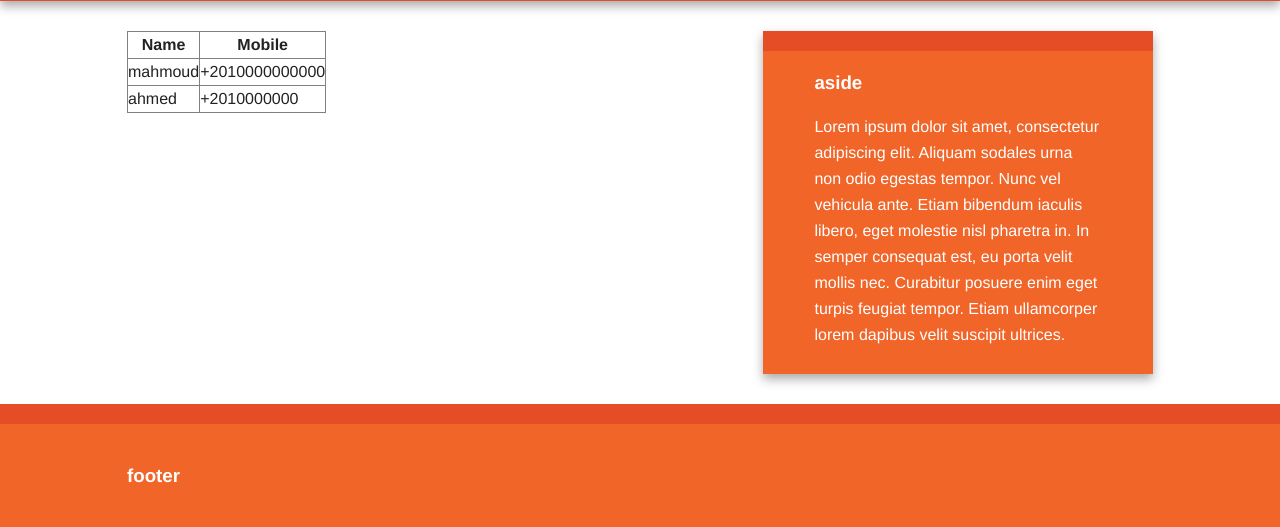
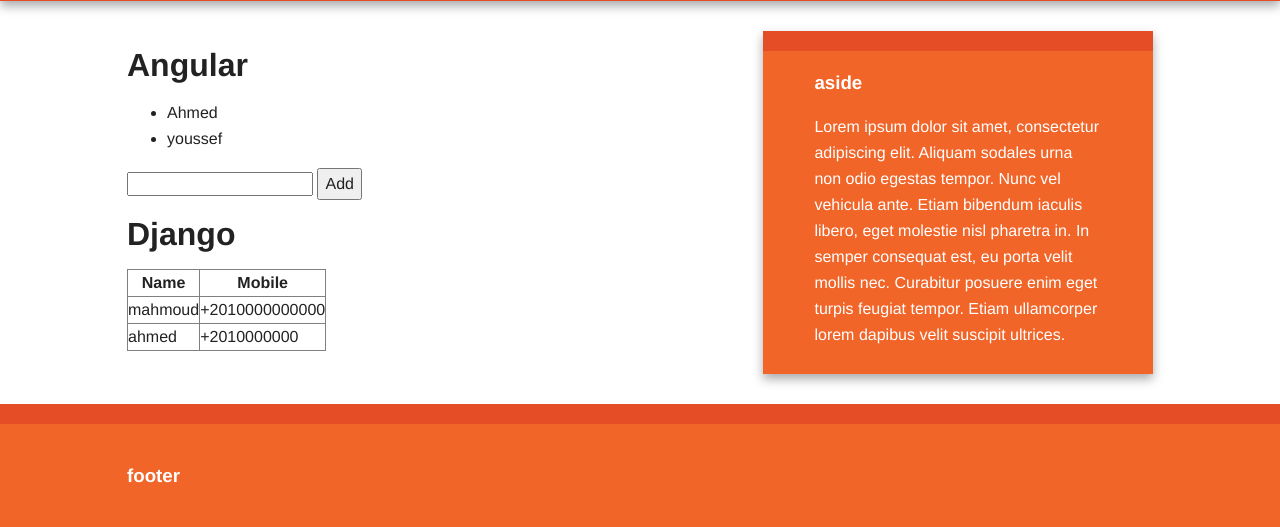
Before and after one commit to mahmoudaboalnaga/website_hotel_system, a Django app: page /reservation/displaycustomers in a window 1280 px wide. Shown: the part 95-622 px from the top of the page. Run offline with Django 3.2, Linux system fonts and the light colour scheme; data comes from the database, SQL or seed files in the repository; some libraries are stand-ins or nearby versions.

Commit message:
ad customer angular code to customer.html

```diff
--- a/templates/reservation/customer.html
+++ b/templates/reservation/customer.html
@@ -1,4 +1,20 @@
 {% extends "base.html"%} {% block title %} Customers list {% endblock %} {% block content %}
+<h1>Angular</h1>
+{% verbatim %}
+<div ng-controller="CustomerController">
+    <ul>
+        <div ng-repeat="customer in customers">
+            <li>
+                {{customer.customer_name}}
+            </li>
+        </div>
+    </ul>
+    <input type="text" ng-model="new_customer">
+    <button ng-click="add_new_customer(new_customer,customers)">Add</button>
+</div>
+{% endverbatim %}
+
+<h1>Django</h1>
 <table class="table " border="solid 2px">
     <th> Name</th>
     <th> Mobile</th>
```
